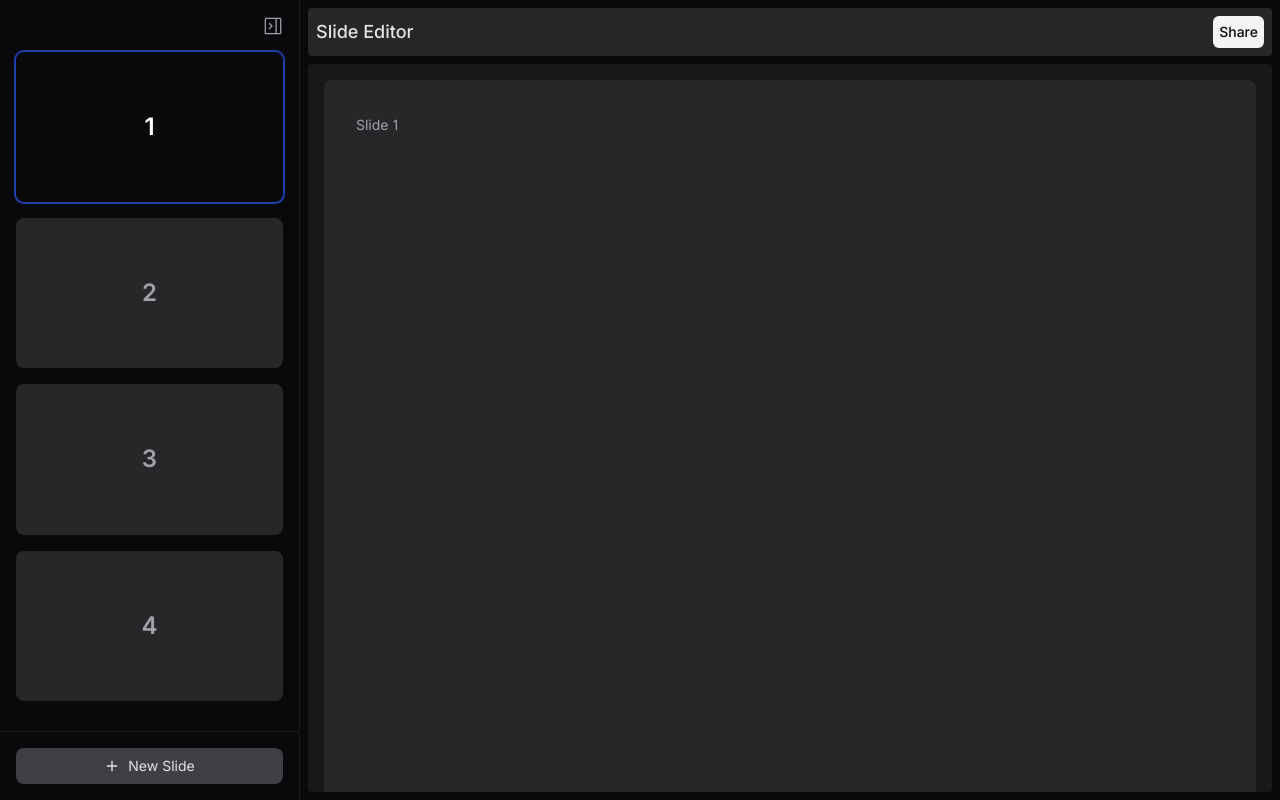
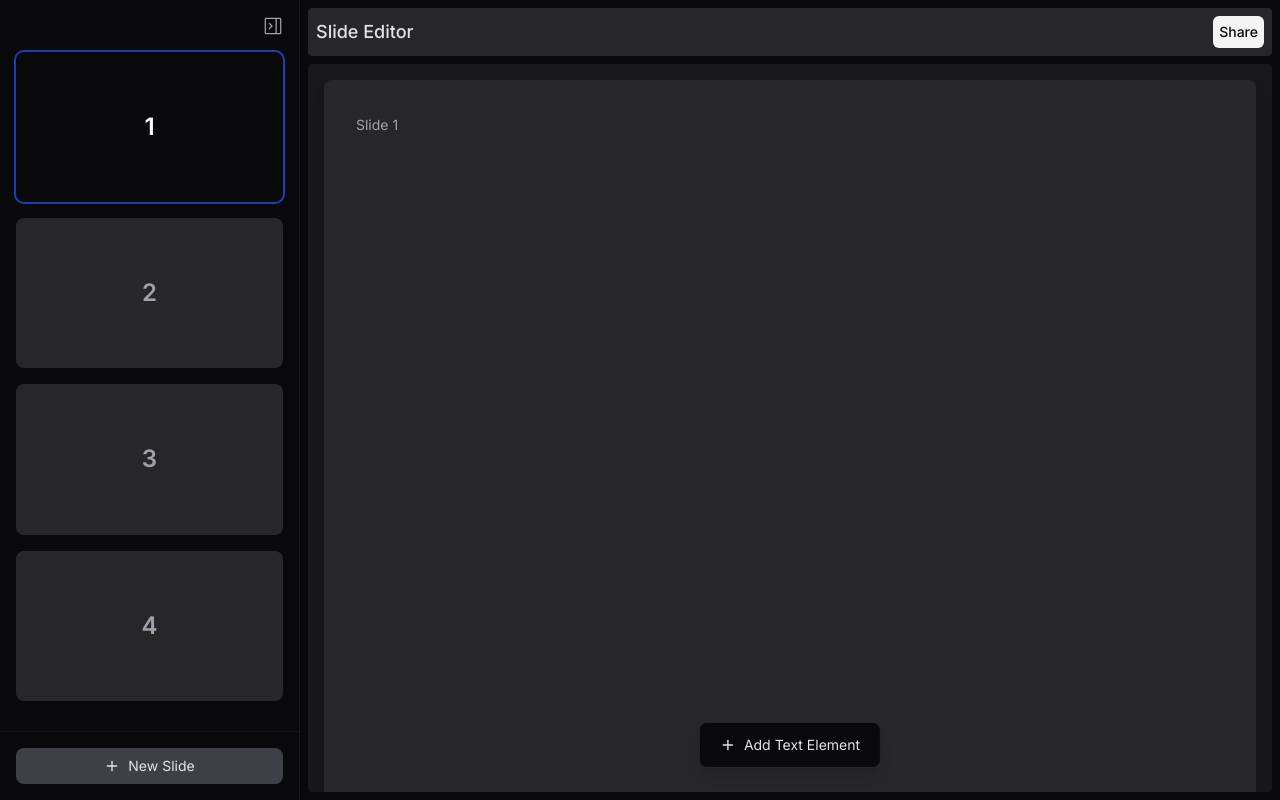
Before and after one commit to devanSAGA/slide-editor, a React (Vite) app: page / in a window 1280 px wide. Built offline with nearby package versions, Linux system fonts and the light colour scheme.

Commit message:
add toolbar at the bottom-center of the content area

```diff
--- a/src/components/Content.tsx
+++ b/src/components/Content.tsx
@@ -1,21 +1,31 @@
 import { forwardRef } from 'react';
 import SlidesList, { SlidesListHandle } from './SlidesList';
+import Toolbar from './Toolbar';
 
 interface ContentProps {
   slides: Array<{ id: string }>;
   activeSlideIndex: number;
   onActiveSlideChange: (index: number) => void;
+  onAddTextElement: () => void;
 }
 
-const Content = forwardRef<SlidesListHandle, ContentProps>(({ slides, activeSlideIndex, onActiveSlideChange }, ref) => {
-  return (
-    <div className="flex flex-1 flex-col overflow-hidden rounded bg-zinc-900">
-      <div className="overflow-auto">
-        <SlidesList ref={ref} slides={slides} activeSlideIndex={activeSlideIndex} onActiveSlideChange={onActiveSlideChange} />
+const Content = forwardRef<SlidesListHandle, ContentProps>(
+  ({ slides, activeSlideIndex, onActiveSlideChange, onAddTextElement }, ref) => {
+    return (
+      <div className="relative flex flex-1 flex-col overflow-hidden rounded bg-zinc-900">
+        <div className="overflow-auto">
+          <SlidesList
+            ref={ref}
+            slides={slides}
+            activeSlideIndex={activeSlideIndex}
+            onActiveSlideChange={onActiveSlideChange}
+          />
+        </div>
+        <Toolbar onAddTextElement={onAddTextElement} />
       </div>
-    </div>
-  );
-});
+    );
+  }
+);
 
 Content.displayName = 'Content';
 
--- a/src/components/SlideEditor.tsx
+++ b/src/components/SlideEditor.tsx
@@ -31,6 +31,11 @@ export default function SlideEditor() {
     setActiveSlideIndex(index);
   };
 
+  const handleAddTextElement = () => {
+    // TODO: Implement text element creation logic
+    console.log('Add text element to slide:', activeSlideIndex);
+  };
+
   return (
     <div className="flex h-screen overflow-hidden bg-zinc-950">
       <Sidebar
@@ -44,7 +49,7 @@ export default function SlideEditor() {
 
       <div className="flex flex-1 flex-col gap-2 overflow-hidden p-2">
         <Header />
-        <Content ref={contentRef} slides={slides} activeSlideIndex={activeSlideIndex} onActiveSlideChange={handleActiveSlideChange} />
+        <Content ref={contentRef} slides={slides} activeSlideIndex={activeSlideIndex} onActiveSlideChange={handleActiveSlideChange} onAddTextElement={handleAddTextElement} />
       </div>
     </div>
   );
--- a/src/components/SlidesList.tsx
+++ b/src/components/SlidesList.tsx
@@ -11,7 +11,8 @@ export interface SlidesListHandle {
   scrollToSlide: (index: number) => void;
 }
 
-const SlidesList = forwardRef<SlidesListHandle, SlidesListProps>(({ slides, activeSlideIndex, onActiveSlideChange }, ref) => {
+const SlidesList = forwardRef<SlidesListHandle, SlidesListProps>(
+  ({ slides, activeSlideIndex, onActiveSlideChange }, ref) => {
     const slideRefs = useRef<(HTMLDivElement | null)[]>([]);
     const containerRef = useRef<HTMLDivElement>(null);
     const isProgrammaticScrollRef = useRef(false);
@@ -86,7 +87,8 @@ const SlidesList = forwardRef<SlidesListHandle, SlidesListProps>(({ slides, acti
         ))}
       </div>
     );
-});
+  }
+);
 
 SlidesList.displayName = 'SlidesList';
 
--- /dev/null
+++ b/src/components/Toolbar.tsx
@@ -0,0 +1,21 @@
+import { FiPlus } from 'react-icons/fi';
+
+interface ToolbarProps {
+  onAddTextElement: () => void;
+}
+
+export default function Toolbar({ onAddTextElement }: ToolbarProps) {
+  return (
+    <div className="absolute bottom-6 left-1/2 z-10 -translate-x-1/2 transform">
+      <div className="flex items-center gap-2 rounded-lg border border-zinc-800 bg-zinc-950 p-1 shadow-lg">
+        <button
+          onClick={onAddTextElement}
+          className="flex items-center gap-2 rounded-md px-4 py-2 text-sm text-zinc-200 transition-colors hover:bg-zinc-700"
+        >
+          <FiPlus size={16} />
+          Add Text Element
+        </button>
+      </div>
+    </div>
+  );
+}
```
Lines whose indentation alone changed are shown as unchanged.
